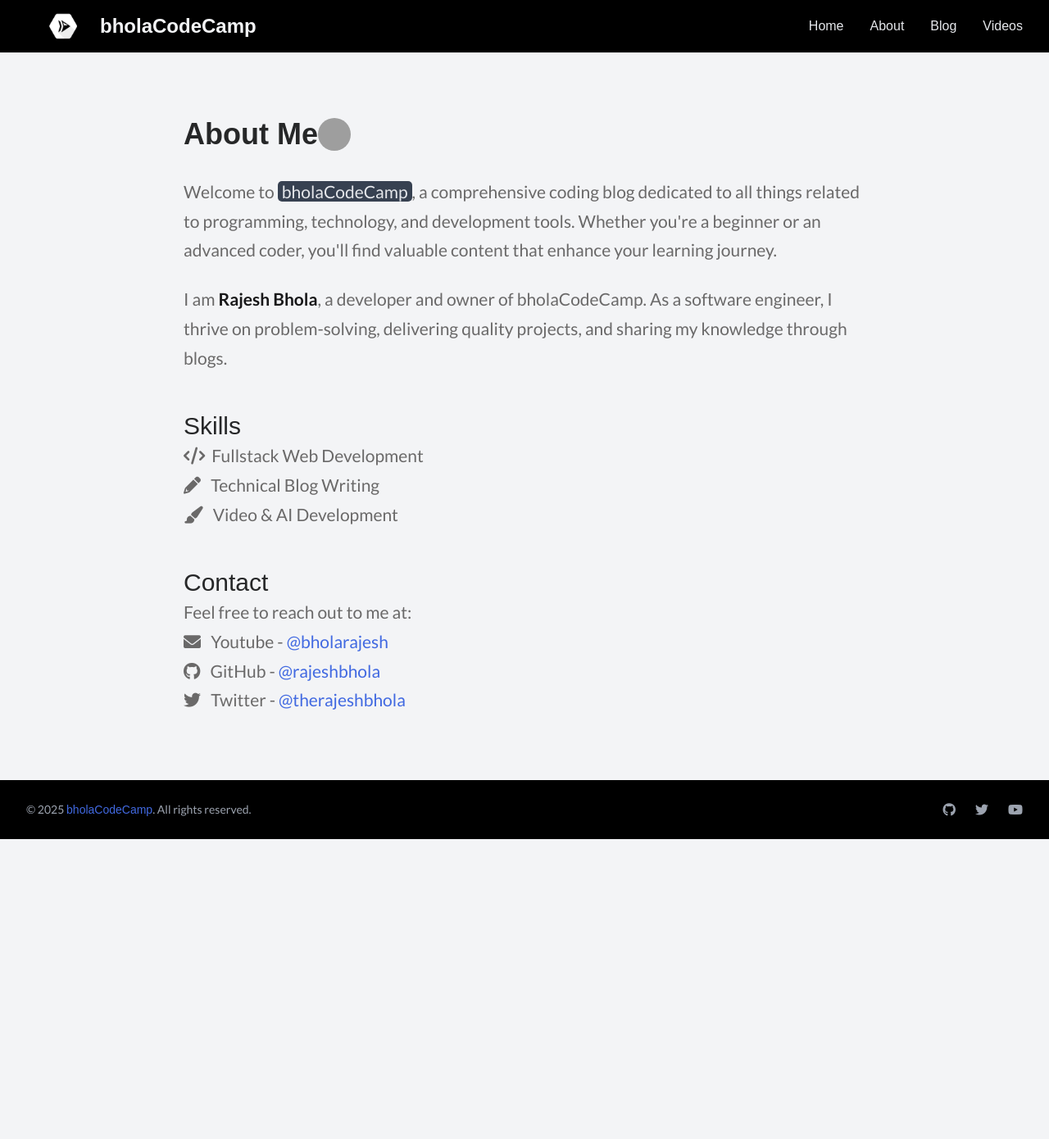
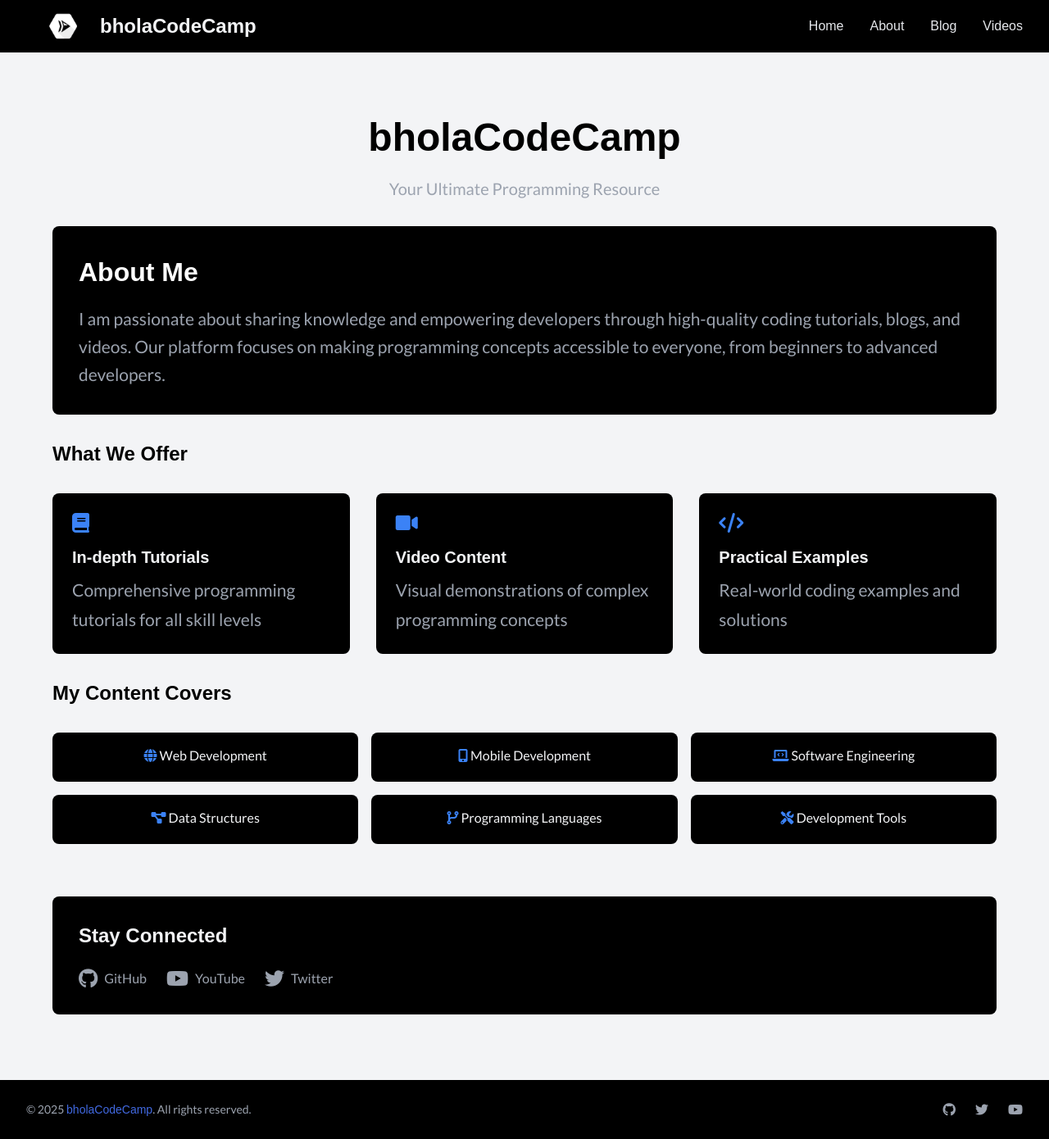
Before and after one commit to rajeshbhola/bholacodecamp123, a Jekyll site: the page built from about.html, in a window 1280 px wide. Shown: the whole page at 82% size. Built offline with Jekyll 4.4.1, drawn with Linux system fonts in a browser that asks for light colours; some web fonts are replaced; before the commit the page ends 1024 px from its top, so only the background shows below that; grey boxes are pictures that could not be loaded.

Commit message:
about page redesigned

```diff
--- a/about.html
+++ b/about.html
@@ -3,30 +3,92 @@ layout: default
 title: About
 ---
 
-<div class="max-w-4xl mx-auto px-4 sm:px-6 lg:px-8 py-12">
-    <h1 class="flex text-4xl font-bold mb-8">About Me<img src="https://avatars.githubusercontent.com/u/82930824?v=4" alt="Author avatar" class="h-10 w-10 rounded-full"></h1>
+<div class="max-w-7xl mx-auto px-4 sm:px-6 lg:px-8 py-12">
+    <!-- Hero Section -->
+    <div class="text-center mb-8">
+        <h1 class="text-4xl md:text-5xl font-bold text-black mb-6">bholaCodeCamp</h1>
+        <p class="text-xl text-gray-400 max-w-3xl mx-auto">Your Ultimate Programming Resource</p>
+    </div>
 
-    <div class="prose prose-lg dark:prose-dark">
-        <p>Welcome to <mark class="bg-gray-700 text-gray-200">bholaCodeCamp</mark>, a comprehensive coding blog dedicated to all things related to programming, technology, and development tools. Whether you're a beginner or an advanced coder, you'll find valuable content that enhance your learning journey.</p>
-        <br>
-        <p>I am <b>Rajesh Bhola</b>, a developer and owner of bholaCodeCamp. As a software engineer, I thrive on problem-solving, delivering quality projects, and sharing my knowledge through blogs.</p>
-        <br><br>
+    <!-- Mission Statement -->
+    <div class="bg-black rounded-lg p-8 mb-8">
+        <h2 class="font-bold text-white mb-4">About Me</h2>
+        <p class="text-gray-400 leading-relaxed">
+            I am passionate about sharing knowledge and empowering developers through high-quality coding tutorials,
+            blogs, and videos. Our platform focuses on making programming concepts accessible to everyone,
+            from beginners to advanced developers.
+        </p>
+    </div>
 
-        <h2 class="text-3xl">Skills</h2>
-        <ul class="mb-6">
-            <li><i class="fas fa-code"></i>&nbsp;&nbsp;Fullstack Web Development</li>
-            <li><i class="fas fa-pencil-alt"></i> &nbsp;&nbsp;Technical Blog Writing</li>
-            <li><i class="fas fa-paint-brush"></i>&nbsp;&nbsp;&nbsp;Video & AI Development</li>
-        </ul>
-        <br>
+    <!-- Services Grid -->
+    <div class="mb-8">
+        <h2 class="text-2xl font-bold text-black mb-8">What We Offer</h2>
+        <div class="grid grid-cols-1 md:grid-cols-2 lg:grid-cols-3 gap-8">
+            <div class="bg-black rounded-lg p-6">
+                <i class="fas fa-book text-blue-500 text-2xl mb-4"></i>
+                <h3 class="text-xl font-semibold text-gray-100 mb-2">In-depth Tutorials</h3>
+                <p class="text-gray-400">Comprehensive programming tutorials for all skill levels</p>
+            </div>
+            <div class="bg-black rounded-lg p-6">
+                <i class="fas fa-video text-blue-500 text-2xl mb-4"></i>
+                <h3 class="text-xl font-semibold text-gray-100 mb-2">Video Content</h3>
+                <p class="text-gray-400">Visual demonstrations of complex programming concepts</p>
+            </div>
+            <div class="bg-black rounded-lg p-6">
+                <i class="fas fa-code text-blue-500 text-2xl mb-4"></i>
+                <h3 class="text-xl font-semibold text-gray-100 mb-2">Practical Examples</h3>
+                <p class="text-gray-400">Real-world coding examples and solutions</p>
+            </div>
+        </div>
+    </div>
 
-        <h2 class="text-3xl">Contact</h2>
-        <p>Feel free to reach out to me at:</p>
-        <ul>
-            <li><i class="fas fa-envelope"></i>
-            &nbsp;&nbsp;Youtube - <a href="https://youtube.com/@{{ site.social.youtube }}">@{{ site.social.youtube }}</a></li>
-            <li><i class="fab fa-github"></i> &nbsp;&nbsp;GitHub - <a href="https://github.com/{{ site.social.github }}">@rajeshbhola</a></li>
-            <li><i class="fab fa-twitter"></i> &nbsp;&nbsp;Twitter - <a href="https://twitter.com/{{ site.social.twitter }}">@{{ site.social.twitter }}</a></li>
-        </ul>
+    <!-- Content Categories -->
+    <div class="mb-16">
+        <h2 class="text-2xl font-bold text-black mb-8">My Content Covers</h2>
+        <div class="grid grid-cols-2 md:grid-cols-3 gap-4">
+            <div class="bg-black rounded-lg p-4 text-center">
+                <i class="fas fa-globe text-blue-500 mb-2"></i>
+                <span class="text-gray-100">Web Development</span>
+            </div>
+            <div class="bg-black rounded-lg p-4 text-center">
+                <i class="fas fa-mobile-alt text-blue-500 mb-2"></i>
+                <span class="text-gray-100">Mobile Development</span>
+            </div>
+            <div class="bg-black rounded-lg p-4 text-center">
+                <i class="fas fa-laptop-code text-blue-500 mb-2"></i>
+                <span class="text-gray-100">Software Engineering</span>
+            </div>
+            <div class="bg-black rounded-lg p-4 text-center">
+                <i class="fas fa-project-diagram text-blue-500 mb-2"></i>
+                <span class="text-gray-100">Data Structures</span>
+            </div>
+            <div class="bg-black rounded-lg p-4 text-center">
+                <i class="fas fa-code-branch text-blue-500 mb-2"></i>
+                <span class="text-gray-100">Programming Languages</span>
+            </div>
+            <div class="bg-black rounded-lg p-4 text-center">
+                <i class="fas fa-tools text-blue-500 mb-2"></i>
+                <span class="text-gray-100">Development Tools</span>
+            </div>
+        </div>
+    </div>
+
+    <!-- Contact Section -->
+    <div class="bg-black rounded-lg p-8">
+        <h2 class="text-2xl font-bold text-gray-100 mb-6">Stay Connected</h2>
+        <div class="flex flex-wrap gap-6">
+            <a href="https://github.com/{{ site.social.github }}" class="flex items-center text-gray-400 hover:text-white">
+                <i class="fab fa-github text-2xl mr-2"></i>
+                <span>GitHub</span>
+            </a>
+            <a href="https://youtube.com/@{{ site.social.youtube }}" class="flex items-center text-gray-400 hover:text-white">
+                <i class="fab fa-youtube text-2xl mr-2"></i>
+                <span>YouTube</span>
+            </a>
+            <a href="https://twitter.com/{{ site.social.twitter }}" class="flex items-center text-gray-400 hover:text-white">
+                <i class="fab fa-twitter text-2xl mr-2"></i>
+                <span>Twitter</span>
+            </a>
+        </div>
     </div>
 </div>
--- a/assets/css/main.css
+++ b/assets/css/main.css
@@ -32,12 +32,6 @@ a {
   color: royalblue;
 }
 
-
-mark {
-  border-radius: 5px;
-  padding-left: 5px;
-  padding-right: 5px;
-}
 b, strong {
   color: rgb(24, 24, 25);
 }
```
Also changed, not shown: 2 other files.
